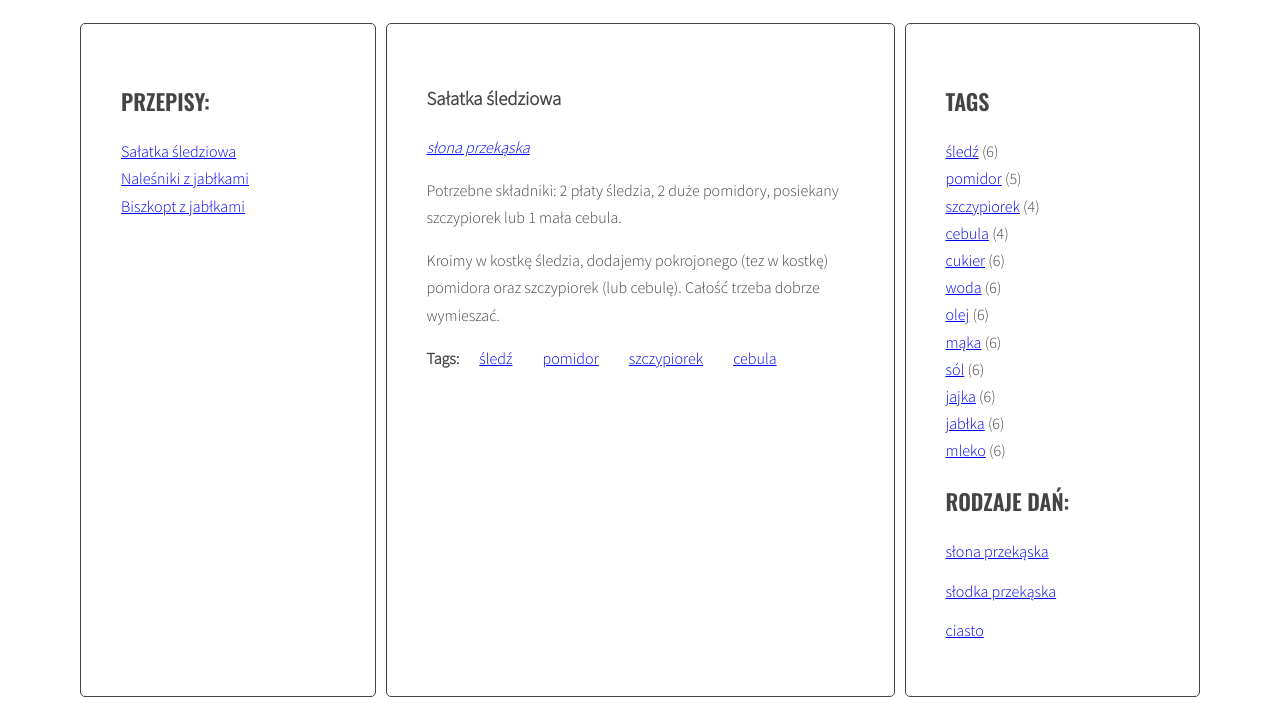
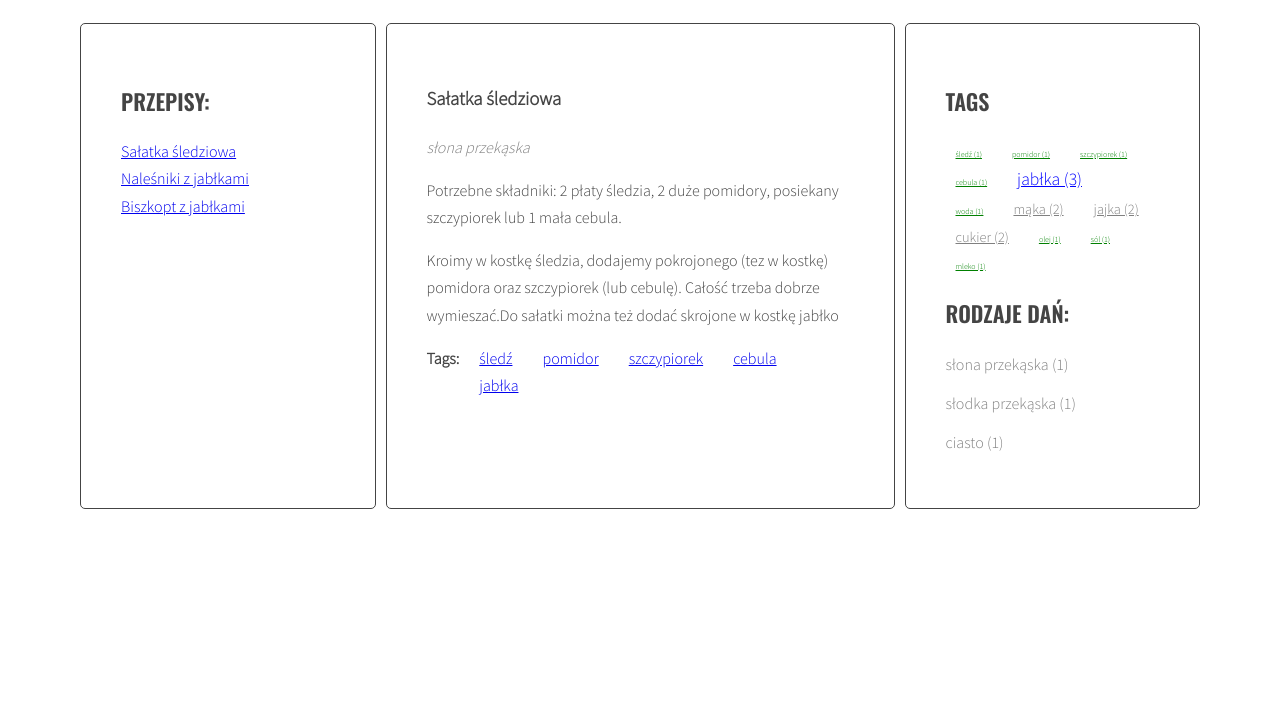
Before and after one commit to OJoachim/javascript-blog, a website: page index.html in a window 1280 px wide. Shown: the part 220-925 px from the top of the page. After the commit the page ends 800 px from the top, so only its background shows below. Drawn offline with nearby package versions, Linux system fonts and the light colour scheme.

Commit message:
Generate tags & meals list in right col.

```diff
--- a/index.html
+++ b/index.html
@@ -18,12 +18,12 @@
         				</ul>
       				</aside>
       				<section class="posts">
-        				<article class="post active" id="article-1" data-meal="słona przekąska" data-tags="śledź pomidor szczypiorek cebula">
+        				<article class="post active" id="article-1" data-meal="słona przekąska" data-tags="śledź pomidor szczypiorek cebula jabłka">
           					<h3 class="post-title">Sałatka śledziowa</h3>
           					<p class="post-meal"><!--słona przekąska--></p>
           					<div class="post-content">
             					<p>Potrzebne składniki: 2 płaty śledzia, 2 duże pomidory, posiekany szczypiorek lub 1 mała cebula.</p>
-            					<p>Kroimy w kostkę śledzia, dodajemy pokrojonego (tez w kostkę) pomidora oraz szczypiorek (lub cebulę). Całość trzeba dobrze wymieszać.</p>
+            					<p>Kroimy w kostkę śledzia, dodajemy pokrojonego (tez w kostkę) pomidora oraz szczypiorek (lub cebulę). Całość trzeba dobrze wymieszać.Do sałatki można też dodać skrojone w kostkę jabłko</p>
           					</div>
           					<div class="post-tags">
             					<p><strong>Tags:</strong></p>
@@ -59,7 +59,7 @@
           					<p class="post-meal"><!--ciasto--></p>
           					<div class="post-content">
             					<p>Potrzebne składniki: 5 jajek, 3/4 szklanki cukru, 1 szklanka mąki pszennej, sól, ze 4 jabłka (ilość zależy od ich wielkości).</p>
-            					<p>Rozdzielamy jajka na białko i żółtko. Białko ubijamy z odrobiną soli na sztywną pianę. Pod koniec ubijania stopniowo dodajemy cukier. Dodajemy po jednym żóltku mieszając. Następnie cały czas miksując dodajemy stopniowo mąkę. <br/ > Gotowe ciasto wylewamy na tortownicę (ok. 23 cm). Jabłka obieramy, kroimy na plastry (bez nasion) i układamy je na wylane ciasto. <br /> Ciasto pieczemy ok. 40 min. w 180 st.C.</p>
+            					<p>Rozdzielamy jajka na białko i żółtko. Białko ubijamy z odrobiną soli na sztywną pianę. Pod koniec ubijania stopniowo dodajemy cukier. Dodajemy po jednym żóltku mieszając. Następnie cały czas miksując dodajemy stopniowo mąkę. <br/ > Gotowe ciasto wylewamy na tortownicę (ok. 23 cm). Jabłka obieramy, kroimy na plastry (bez nasion) i układamy je na wylane ciasto. <br /> Ciasto pieczemy ok. 40 min. w 180 st.C. Gdy wystygnie można je posypać cukrem pudrem lub lukrem zrobionym z wody i cukru</p>
           					</div>
           					<div class="post-tags">
             					<p><strong>Tags:</strong></p>
@@ -73,24 +73,14 @@
 					<aside class="sidebar">
 						<h2 class="section-title">Tags</h2>
 						<ul class="list tags">
-							<li><a href="#">śledź</a> <span>(6)</span></li>
-							<li><a href="#">pomidor</a> <span>(5)</span></li>
-							<li><a href="#">szczypiorek</a> <span>(4)</span></li>
-							<li><a href="#">cebula</a> <span>(4)</span></li>
-							<li><a href="#">cukier</a> <span>(6)</span></li>
-							<li><a href="#">woda</a> <span>(6)</span></li>
-							<li><a href="#">olej</a> <span>(6)</span></li>
-							<li><a href="#">mąka</a> <span>(6)</span></li>
-							<li><a href="#">sól</a> <span>(6)</span></li>
-							<li><a href="#">jajka</a> <span>(6)</span></li>
-							<li><a href="#">jabłka</a> <span>(6)</span></li>
-							<li><a href="#">mleko</a> <span>(6)</span></li>
+							<!-- <li><a href="#">śledź</a> <span>(6)</span></li>
+							</li> -->
 						</ul>
 						<h2 class="section-title">Rodzaje dań:</h2>
 						<ul class="list meals">
-							<li><a href="#"><span class="meal-name">słona przekąska</span></a></li>
+							<!-- <li><a href="#"><span class="meal-name">słona przekąska</span></a></li>
 							<li><a href="#"><span class="meal-name">słodka przekąska</span></a></li>
-							<li><a href="#"><span class="meal-name">ciasto</span></a></li>
+							<li><a href="#"><span class="meal-name">ciasto</span></a></li>-->
 						</ul>
 					</aside>
 				</main>
--- a/js/script.js
+++ b/js/script.js
@@ -222,3 +222,153 @@ function mealClickHandler(event){
 
   generateTitleLinks('data-meal="' + meal + '"');
 }
+
+
+// cz. 5. Wyświetlanie chmury tagów w prawej kolumnie
+
+function calculateTagsParams(tags) {
+	const params =
+	{
+		min: 999999,
+		max: 0,
+	};
+	for(let tag in tags) {
+		console.log(tag + ' in used ' + tags[tag] + 'times');
+		if (tags[tag] > params.max){
+			params.max = tags[tag];
+		}
+		if (tags[tag] < params.min){
+			params.min = tags[tag];
+		}
+	}
+	return params;
+}
+
+const optTagsListSelector = '.tags.list' //by znaleźć listę tagów w prawej kol.
+
+function calculateTagClass(count, params){
+	const optCloudClassPrefix = 'tag-size-';
+	const optCloudClassCount = 5;
+	const normalizedCount = count - params.min;
+	const normalizedMax = params.max - params.min;
+	const percentage = normalizedCount / normalizedMax;
+	const classNumber = Math.floor( percentage * (optCloudClassCount - 1) + 1 );
+
+    console.log('count: ', count);
+    console.log('classNumber: ', classNumber);
+
+	const tagClass = optCloudClassPrefix + classNumber;
+	console.log('tagClass: ', tagClass);
+
+	return tagClass;
+}
+
+
+function generateTags(){
+  /* create a new variable allTags with an empty array */
+  let allTags = {};
+
+  const articles = document.querySelectorAll('.post');
+  for(let article of articles) {
+	const tagsWraper = article.querySelector(optArticleTagsSelector);
+
+	let html = '';
+
+	const articleTags = article.getAttribute('data-tags');
+
+    /* split tags into array */
+	const articleTagsArray = articleTags.split(' ');
+
+    /* for each tag */
+	for(let tag of articleTagsArray){
+
+      /* generate HTML of the link */
+	  const linkHTML = '<li><a href="#tag-' + tag + '"><span>' + tag + '</span></a></li>';
+      /* add generated code to html variable */
+	  html = html + linkHTML;
+
+      /* check if this link is NOT already in allTags */
+      if(!allTags[tag]) {
+        /* add tag to allTags object */
+        allTags[tag] = 1; // nie było tagu więc licznik wystąpień ustawiony na 1
+      } else {
+		  allTags[tag]++; // jeśli był już tag to zwiększa się licznik o 1
+	  }
+	}
+	tagsWraper.innerHTML = html;
+  }
+
+  /* find list of tags in right column */
+  const tagList = document.querySelector('.tags');
+
+  const tagsParams = calculateTagsParams(allTags);
+  console.log('tagsParams:', tagsParams);
+
+  /* create variable for all links HTML code */
+  let allTagsHTML = '';
+
+  /* START LOOP: for each tag in allTags: */
+  for(let tag in allTags){
+
+    /* generate code of a link and add it to allTagsHTML */
+    const tagLinkHTML = '<li><a class="' + calculateTagClass(allTags[tag], tagsParams) + '" href="#tag-' + tag + '"><span>' + tag + ' (' + allTags[tag] + ')</span></a></li>';
+    console.log('tagLinkHTML:', tagLinkHTML);
+
+    allTagsHTML += tagLinkHTML;
+  }
+  /* add HTML from allTagsHTML to tagList */
+  tagList.innerHTML = allTagsHTML;
+}
+generateTags();
+
+
+// cz. 5. Wygenerowanie listy rodzajów dań w prawej kolumnie, pod chmurą tagów
+
+const optMealsListSelector = '.meals.list' //by znaleźć listę rodzajów dań w prawej kol.
+
+function generateMeals(){
+
+  /* create a new variable allMeals with an empty array */
+  let allMeals = { };
+
+  const articles = document.querySelectorAll('.post');
+  for(let article of articles) {
+	const mealWraper = article.querySelector('.post-meal'); // meals wrapper
+
+	let html = '';
+	const meal = article.getAttribute('data-meal');
+	const linkHTML = '<a href="#' + meal + '"><span>' + meal + '</span></a>';
+	html = html + linkHTML;
+
+	/*  check if this link is NOT already in allMeals */
+    if(!allMeals[meal]) {
+      /*  add tag to allMeals object */
+        allMeals[meal] = 1; // nie było rodz.dania więc licznik wystąpień ustawiony na 1
+      } else {
+		  allMeals[meal]++; // jeśli był już rodzaj dania to zwiększa się licznik o 1
+	  }
+
+    /* insert HTML of all the links into the meal wrapper */
+	mealWraper.innerHTML = html;
+  }
+
+  /* find list of meals in right column */
+  const mealList = document.querySelector('.meals.list');
+
+  /* create variable for all links HTML code */
+  let allMealsHTML = '';
+
+  /* START LOOP: for each tag in allTags: */
+  for(let meal in allMeals){
+
+    /* generate code of a link and add it to allTagsHTML */
+    const mealLinkHTML = '<li><a href="#tag-' + meal + '"><span>' + meal + ' (' + allMeals[meal] + ')</span></a></li>';
+    console.log('mealLinkHTML:', mealLinkHTML);
+
+    allMealsHTML += mealLinkHTML;
+  }
+
+  /* add HTML from allTagsHTML to tagList */
+  mealList.innerHTML = allMealsHTML;
+}
+generateMeals();
--- a/sass/style.scss
+++ b/sass/style.scss
@@ -105,6 +105,10 @@ body {
 .meals {
   li {
     margin-bottom: 12px;
+    a {
+	 text-decoration: none;
+	 color: grey;
+	}
   }
 }
 
@@ -120,6 +124,10 @@ body {
 
 .post-meal {
   font-style: italic;
+  a {
+	 text-decoration: none;
+	 color: grey;
+	}
 }
 
 .post-tags {
@@ -128,3 +136,36 @@ body {
     margin: 0 10px 0 0;
   }
 }
+
+.tags {
+  li {
+    display: inline-block;
+    margin-inline-end: 10px;
+  }
+  span {
+    padding: 10px;
+  }
+}
+
+.tags {
+  .tag-size-1 {
+    font-size: 50%;
+    color: green;
+  }
+  .tag-size-2 {
+    font-size: 70%;
+    color: red;
+  }
+  .tag-size-3 {
+    font-size: 90%;
+    color: grey;
+  }
+  .tag-size-4 {
+    font-size: 105%;
+    color: yellow;
+  }
+  .tag-size-5 {
+    font-size: 110%;
+    color: blue;
+  }
+}
```
Also changed, not shown: css/style.css, 1 other file.
